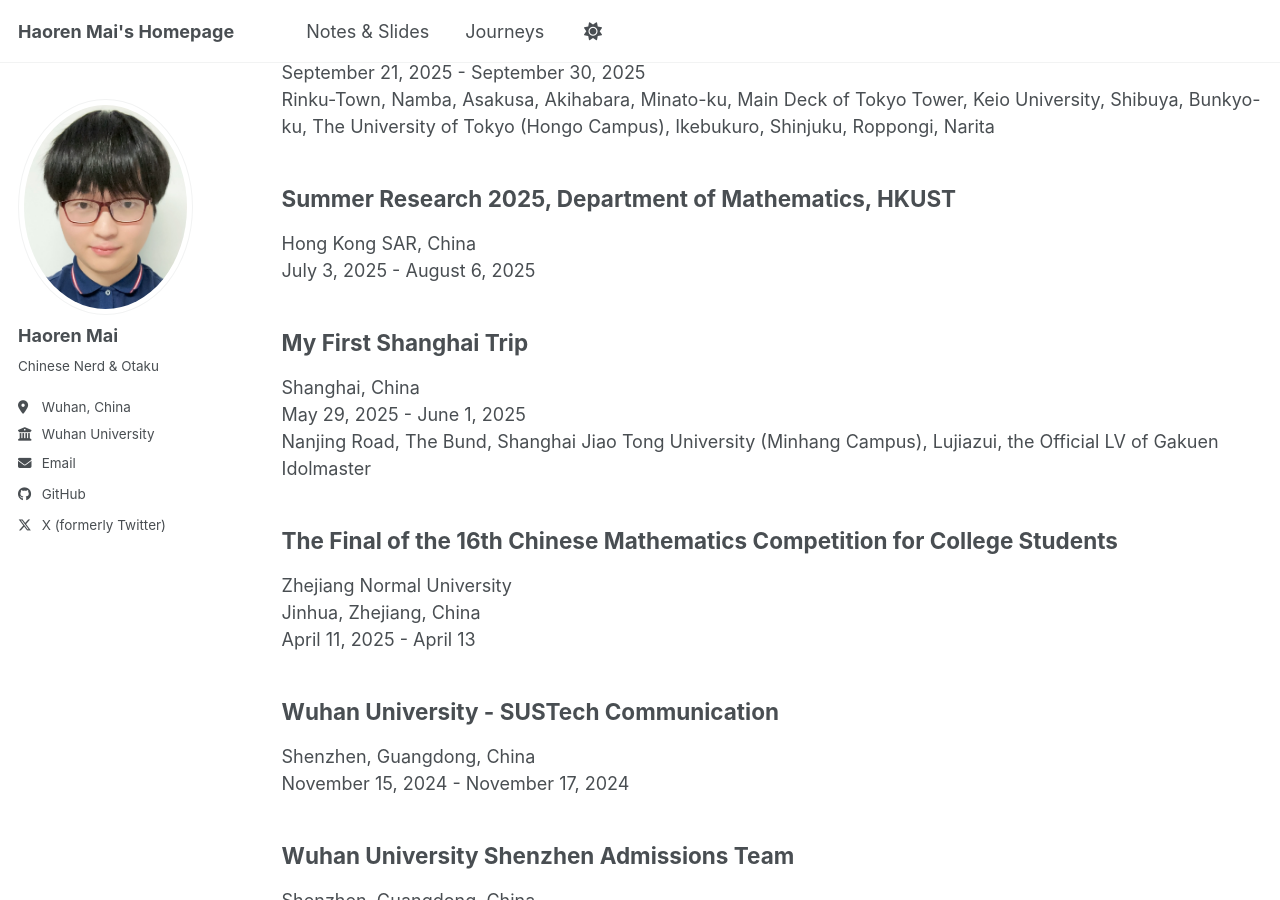
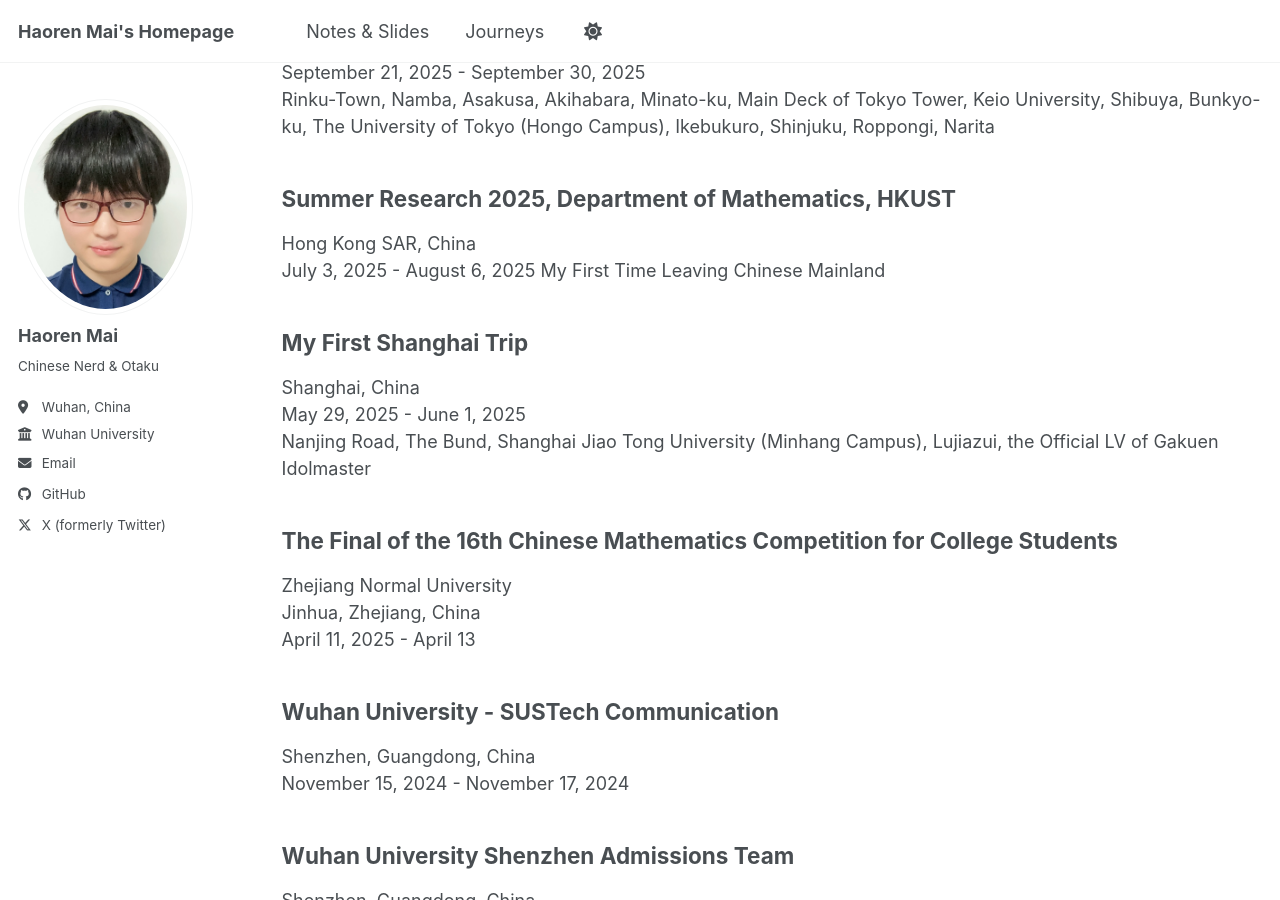
Before and after one commit to haorenmai/haorenmai, a Jekyll site: the page built from _pages/News.md, in a window 1280 px wide and 900 px high, scrolled down 473 px. Built offline with Jekyll 4.4.1, drawn with Linux system fonts in a browser that asks for light colours; a script bundle is joined from its source files by our own code; library files that are not in the unit come from our copies.

Commit message:
Update News.md

```diff
--- a/_pages/News.md
+++ b/_pages/News.md
@@ -30,6 +30,7 @@ Summer Research 2025, Department of Mathematics, HKUST
 ------
 Hong Kong SAR, China
 July 3, 2025 - August 6, 2025
+My First Time Leaving Chinese Mainland
 
 
 My First Shanghai Trip
```
